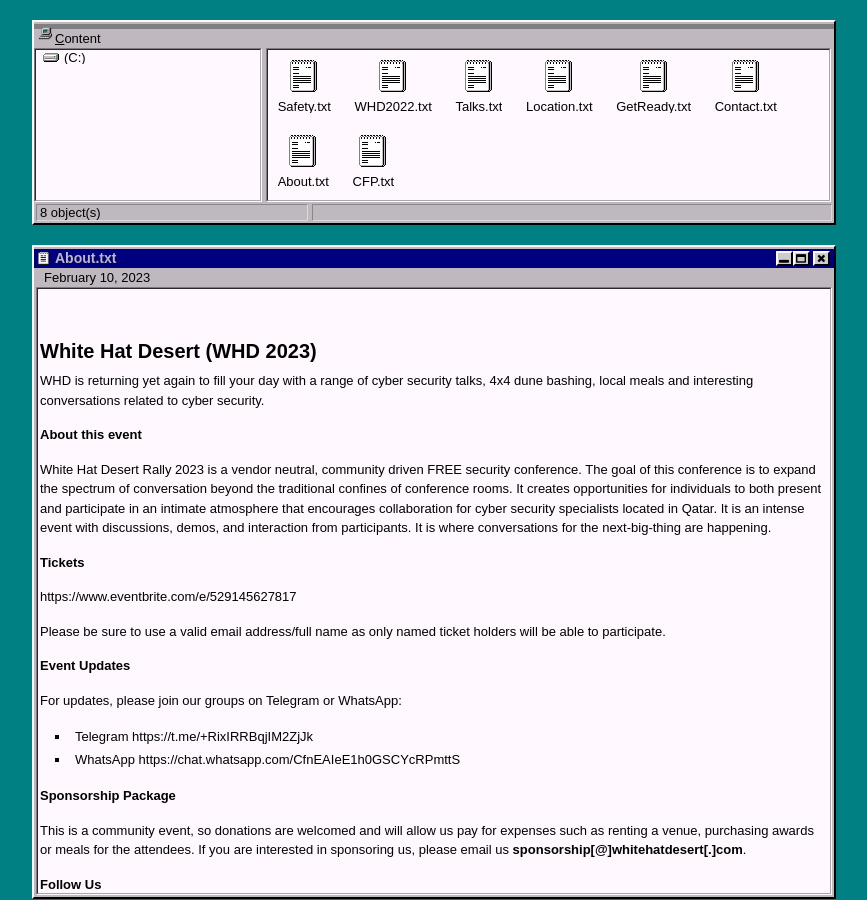
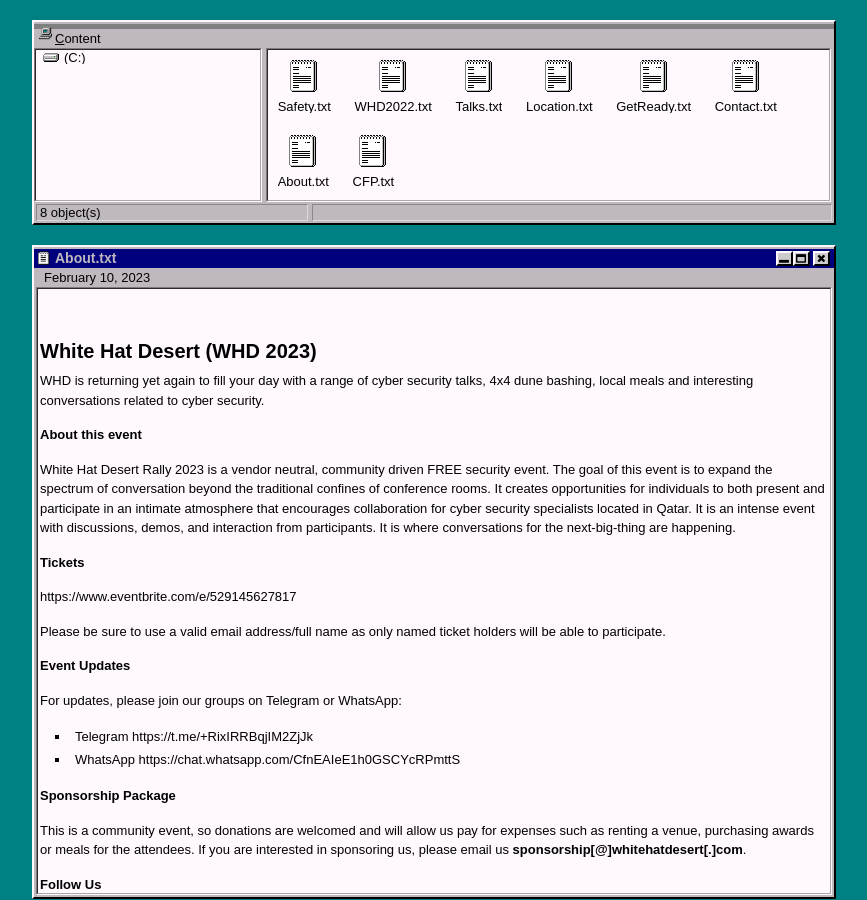
Before and after one commit to WhiteHatDesertOrg/whitehatdesert.github.io, a Jekyll site: the page built from _posts/2023-02-10-about.md, in a window 1280 px wide. Shown: the whole page, without its empty margins (206-1073 px from the left). Built offline with Jekyll 4.4.1, drawn with Linux system fonts in a browser that asks for light colours.

Commit message:
Update 2023-02-10-about.md

```diff
--- a/_posts/2023-02-10-about.md
+++ b/_posts/2023-02-10-about.md
@@ -10,7 +10,7 @@
 
 **About this event**
 
-White Hat Desert Rally 2023 is a vendor neutral, community driven FREE security conference. The goal of this conference is to expand the spectrum of conversation beyond the traditional confines of conference rooms. It creates opportunities for individuals to both present and participate in an intimate atmosphere that encourages collaboration for cyber security specialists located in Qatar. It is an intense event with discussions, demos, and interaction from participants. It is where conversations for the next-big-thing are happening.
+White Hat Desert Rally 2023 is a vendor neutral, community driven FREE security event. The goal of this event is to expand the spectrum of conversation beyond the traditional confines of conference rooms. It creates opportunities for individuals to both present and participate in an intimate atmosphere that encourages collaboration for cyber security specialists located in Qatar. It is an intense event with discussions, demos, and interaction from participants. It is where conversations for the next-big-thing are happening.
 
 **Tickets**
 
```
